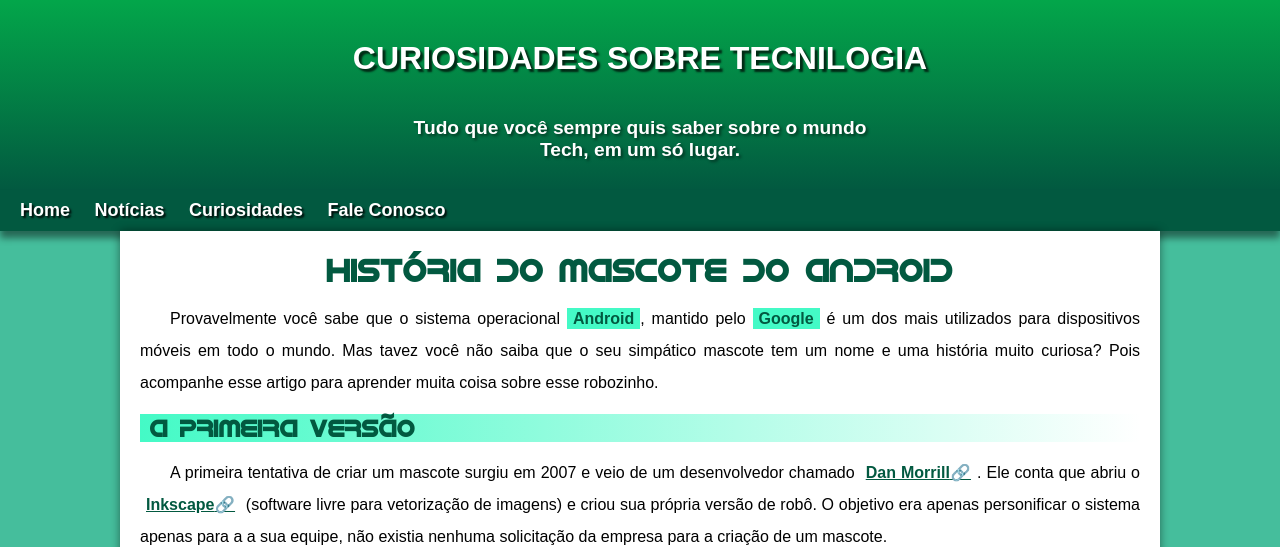
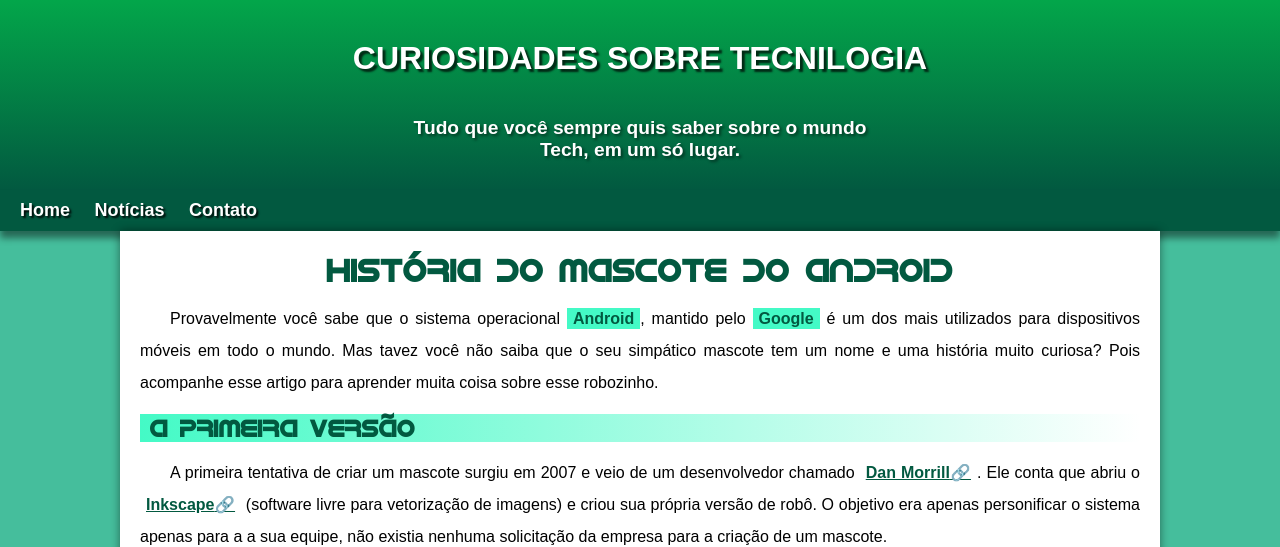
Before and after one commit to brunodev36/projeto-android, a plain HTML site: page index.html in a window 1280 px wide. Shown: the top 547 px of the page. Drawn offline with Linux system fonts and the light colour scheme.

Commit message:
problema de menu corrigido

```diff
--- a/estilo/style.css
+++ b/estilo/style.css
@@ -57,12 +57,17 @@ header > P{
     font-weight: bolder;
     text-shadow: 2px 2px 3px rgba(0, 0, 0, 0.493);
     padding-bottom: 20px;
+    /*
+    Não mudei nada no código, pois ja tinha feito da forma
+    que esta sendo alterada
+    */
 }
 
 nav{
     background-color: #025940;
     padding: 10px;
     box-shadow: 0px 7px 7px rgba(0, 0, 0, 0.459);
+
 }
 
  nav > a{
--- a/index.html
+++ b/index.html
@@ -19,8 +19,7 @@
     <nav>
         <a href="#">Home</a>
         <a href="#">Notícias</a>
-        <a href="#">Curiosidades</a>
-        <a href="#">Fale Conosco</a>
+        <a href="#">Contato</a>
     </nav>
     <main>
         <article>
```
